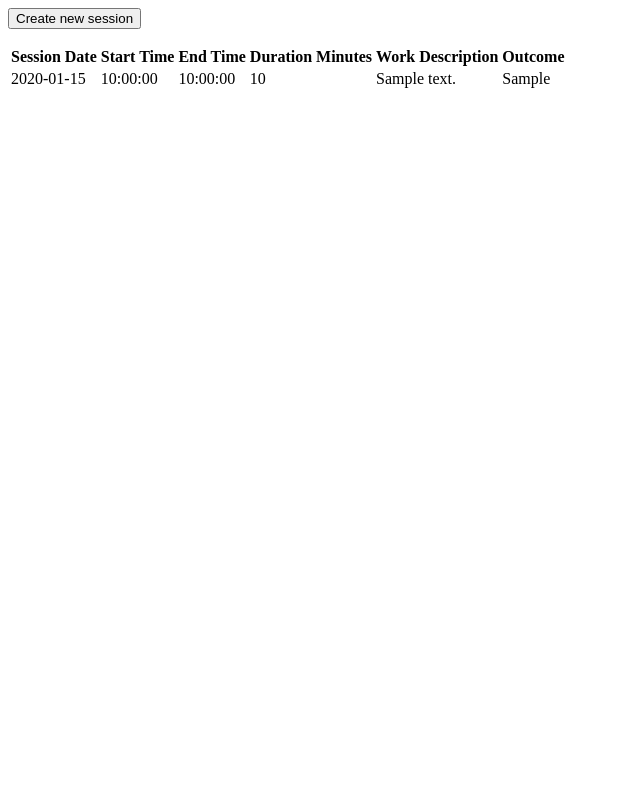
After one commit to muzakkir2045/PPI, a Flask app: page /work_sessions/1 in a window 1280 px wide. The commit adds this page. Shown: the whole page, without its empty margins (0-640 px from the left). Run offline with Flask 3, Linux system fonts and the light colour scheme; tables that the repository leaves empty hold one stand-in row (values such as "Sample post").

Commit message:
Made Project and work session forms

```diff
--- a/app.py
+++ b/app.py
@@ -3,7 +3,8 @@ from flask import Flask, render_template, redirect, request, session, abort, url
 from flask_login import LoginManager, UserMixin, login_user, logout_user, login_required,current_user
 from werkzeug.security import generate_password_hash, check_password_hash
 from flask_sqlalchemy import SQLAlchemy
-from datetime import datetime
+from sqlalchemy import Date, Time, DateTime
+from datetime import date, time, datetime
 
 app = Flask(__name__)
 
@@ -13,60 +14,87 @@ app.config['SECRET_KEY'] = 'my_secret_key'
 
 db = SQLAlchemy(app)
 
-login_manager = LoginManager()
-login_manager.init_app(app)
-login_manager.login_view = 'login'
-
-@app.route('/')
-def home():
-    return render_template('index.html')
+# login_manager = LoginManager()
+# login_manager.init_app(app)
+# login_manager.login_view = 'login'
 
 
 class Users(UserMixin, db.Model):
     id = db.Column(db.Integer, primary_key = True)
     name = db.Column(db.String(250), unique = True, nullable = False)
-    created_at = db.Column(db.String(250), nullable = False)
+    created_at = db.Column(db.DateTime, default = datetime.now())
 
 class Projects(db.Model):
     id = db.Column(db.Integer, primary_key = True)
-    user_id = db.Column(db.Integer, db.ForeignKey('users.id'), nullable = False)
+    # user_id = db.Column(db.Integer, db.ForeignKey('users.id'), nullable = False)
     title = db.Column(db.String(250), nullable = False)
-    description = db.Column(db.Text, nullable = True)
-    status = db.Column(db.String(100), nullbale = False)
-    created_at = db.Column(db.String(250), nullable = False)
+    description = db.Column(db.Text)
+    status = db.Column(db.String(100), default = "active")
+    created_at = db.Column(db.DateTime, default = datetime.now())
 
-class Work_Sessions(db.Model):
+class WorkSession(db.Model):
+    __tablename__ = "work_sessions"
     id = db.Column(db.Integer, primary_key = True)
-    user_id = db.Column(db.Integer, db.ForeignKey('users.id'), nullable = False)
+    # user_id = db.Column(db.Integer, db.ForeignKey('users.id'), nullable = False)
     project_id = db.Column(db.Integer, db.ForeignKey('projects.id'), nullable = False)
-    session_date = db.Column
-    start_time = db.Column
-    end_time = db.Column
-    duration_minutes = db.Column
-    work_descp = db.Column
-    outcome = db.Column
-    created_at = db.column
 
+    session_date = db.Column(db.Date, nullable=False)
+    start_time = db.Column(db.Time, nullable=False)
+    end_time = db.Column(db.Time, nullable=False)
+
+    duration_minutes = db.Column(db.Integer, nullable=False)
+    work_description = db.Column(db.Text, nullable=False)
+    outcome = db.Column(db.Text)
+
+    created_at = db.Column(db.DateTime, default=datetime.now())
+
+
+@app.route('/')
+def home():
+    return redirect('/dashboard')
 
 @app.route('/dashboard', methods = ['POST','GET'])
 def dashboard():
-    project = request.form.get('project_name')
-    date = request.form.get('date')
-    start_time = request.form.get('start_time')
-    end_time = request.form.get('end_time')
-    inp = request.form.get('output_desired')
-    outcome = request.form.get('output_produced')
+    projects = Projects.query.all()
+    return render_template('dashboard.html' , projects = projects)
 
 
-@app.route('/work_sessions')
-def work_sessions():
-    pass
+
+@app.route('/new_project', methods = ['GET','POST'])
+def new_project():
+    if request.method == "POST":
+        title = request.form.get('title')
+        description = request.form.get('description','Description Not Added')
+        status = request.form.get('status','active')
 
 
-@app.route('/output')
-def output():
-    return None
+        project = Projects(
+            title = title,
+            description = description,
+            status = status
+        )
+        db.session.add(project)
+        db.session.commit()
+        return redirect('/dashboard')
+    return render_template('new_project.html')
 
+
+@app.route('/work_sessions/<int:id>')
+def work_sessions(id):
+    sessions = WorkSession.query.filter_by(project_id = id).all()
+    return render_template('project_sessions.html', sessions = sessions)
+
+
+@app.route('/new_session', methods = ['GET','POST'])
+def new_session():
+    if request.method == 'POST':
+        pass
+
+
+
+
+with app.app_context():
+    db.create_all()
 
 if __name__ == "__main__":
     app.run(debug=True)
--- a/templates/index.html
+++ b/templates/index.html
@@ -18,9 +18,9 @@
             <input type="time" name="end_time"><br>
 
             <label for="output_desired">Output Desired</label>
-            <textarea name="output_desired" cols="10"></textarea>br
+            <textarea name="output_desired" cols="10"></textarea><br>
 
-            <label for="output_produced">Output Produced</label>br
+            <label for="output_produced">Output Produced</label><br>
             <textarea name="output_produced" cols="10"></textarea>
 
             <input type="submit" value="Submit">
--- /dev/null
+++ b/templates/project_sessions.html
@@ -0,0 +1,37 @@
+<html>
+    <head>
+        <title>Project Sessions</title>
+    </head>
+    <body>
+        <form action="/new_session" method="GET">
+            <button class="new-session-btn" type="submit">Create new session</button>
+        </form>
+        <main>
+            {% if sessions|length > 0 %}
+            <table>
+                <thead>
+                    <th>Session Date</th>
+                    <th>Start Time</th>
+                    <th>End Time</th>
+                    <th>Duration Minutes</th>
+                    <th>Work Description</th>
+                    <th>Outcome</th>
+                </thead>
+                <tbody>
+                    {% for session in sessions %}
+                    <td>{{ session.session_date }}</td>
+                    <td>{{ session.start_time }}</td>
+                    <td>{{ session.end_time }}</td>
+                    <td>{{ session.duration_minutes }}</td>
+                    <td>{{ session.work_description }}</td>
+                    <td>{{ session.outcome }}</td>
+                    {% endfor %}
+                </tbody>
+            </table>
+
+        {% else %}
+            <p>Create a new session</p>
+        {% endif %}
+        </main>
+    </body>
+</html>
```
Also changed, not shown: static/dashboard.css (added, +29 -0 lines), templates/dashboard.html (+14 -2 lines), templates/new_project.html (added, +21 -0 lines), templates/new_project_sessions.html (added, +27 -0 lines), instance/database.db (added).
